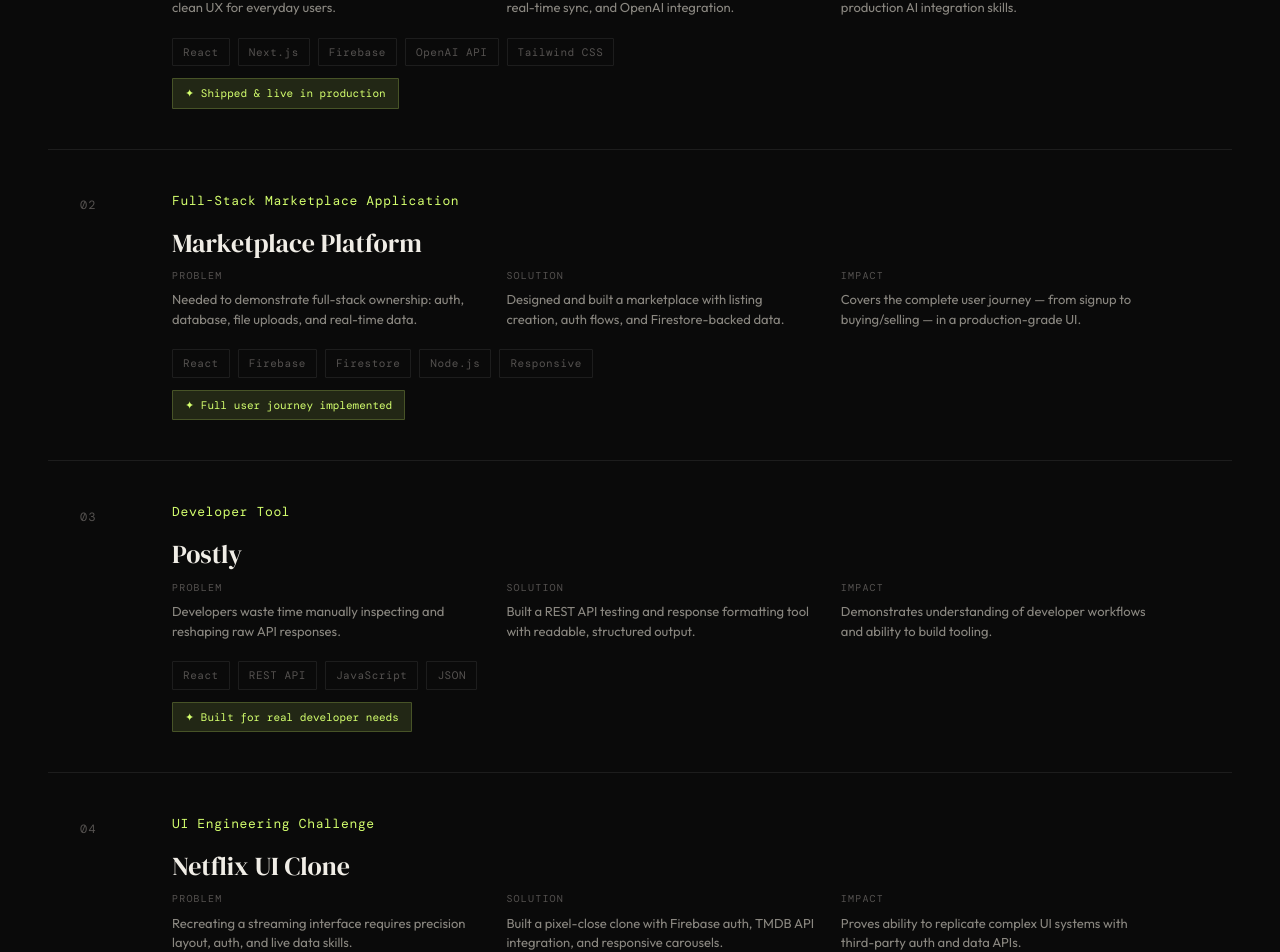
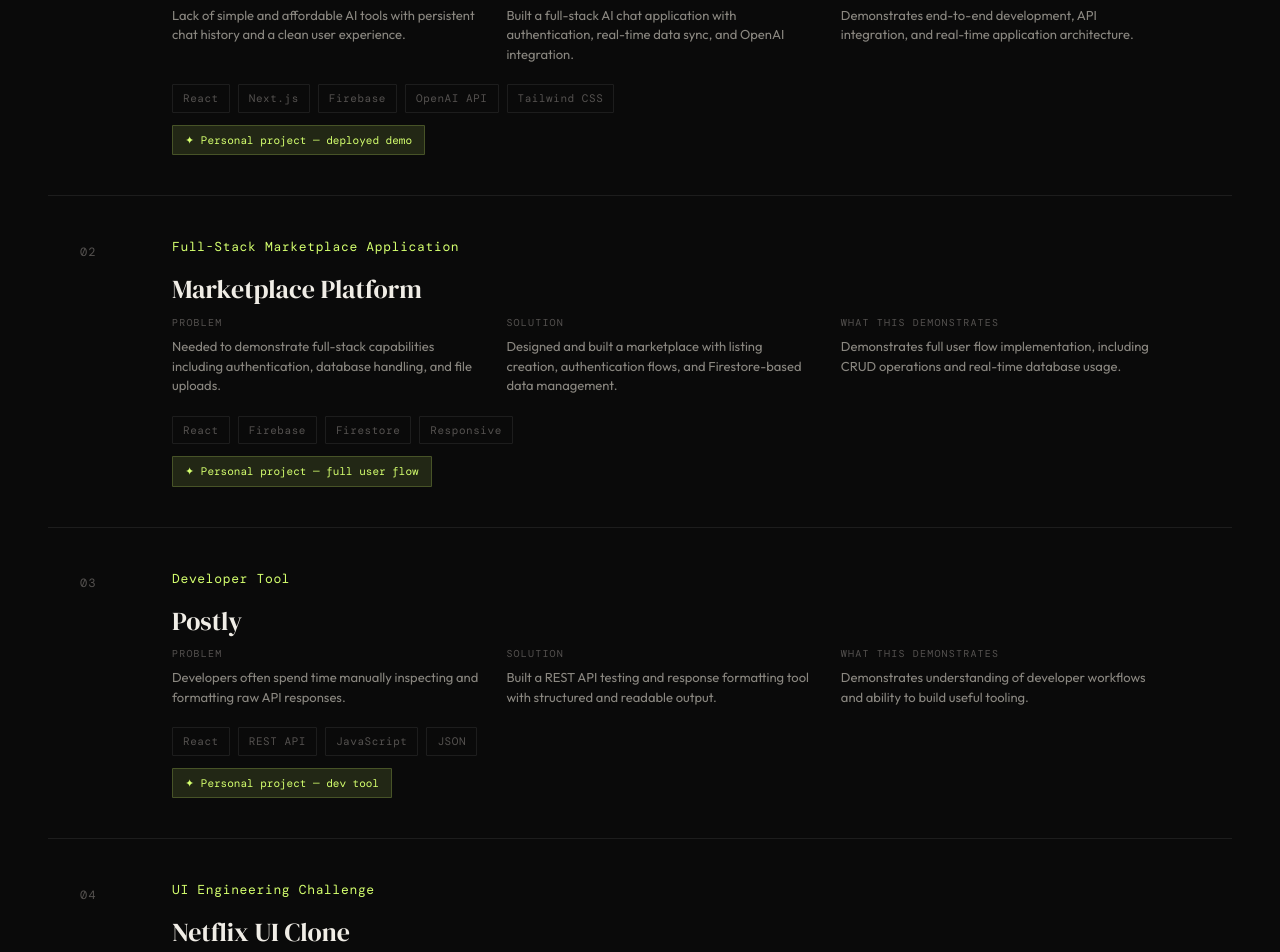
Before and after one commit to aaswne/updated-portfolio-2026-apri, a Next.js app: page / in a window 1280 px wide. Shown: the part 1299-2251 px from the top of the page. Built offline with nearby package versions, Linux system fonts and the light colour scheme.

Commit message:
updated project section

```diff
--- a/app/components/Projects/projects.jsx
+++ b/app/components/Projects/projects.jsx
@@ -6,44 +6,44 @@
     title: "Samsara AI",
     tagline: "AI-Powered Productivity Platform",
     url: "https://samsara-ai-chatbot.vercel.app",
-    problem: "No affordable AI chat tool with persistent history and clean UX for everyday users.",
-    solution: "Built a full-stack AI chat platform with Firebase auth, real-time sync, and OpenAI integration.",
-    impact: "Live on Vercel, publicly accessible — demonstrates production AI integration skills.",
+    problem: "Lack of simple and affordable AI tools with persistent chat history and a clean user experience.",
+    solution: "Built a full-stack AI chat application with authentication, real-time data sync, and OpenAI integration.",
+    impact: "Demonstrates end-to-end development, API integration, and real-time application architecture.",
     tags: ["React", "Next.js", "Firebase", "OpenAI API", "Tailwind CSS"],
-    badge: "✦ Shipped & live in production",
+    badge: "✦ Personal project — deployed demo",
   },
   {
     num: "02",
     title: "Marketplace Platform",
     tagline: "Full-Stack Marketplace Application",
     url: "https://olx-clone-react-firebase-eight.vercel.app",
-    problem: "Needed to demonstrate full-stack ownership: auth, database, file uploads, and real-time data.",
-    solution: "Designed and built a marketplace with listing creation, auth flows, and Firestore-backed data.",
-    impact: "Covers the complete user journey — from signup to buying/selling — in a production-grade UI.",
-    tags: ["React", "Firebase", "Firestore", "Node.js", "Responsive"],
-    badge: "✦ Full user journey implemented",
+    problem: "Needed to demonstrate full-stack capabilities including authentication, database handling, and file uploads.",
+    solution: "Designed and built a marketplace with listing creation, authentication flows, and Firestore-based data management.",
+    impact: "Demonstrates full user flow implementation, including CRUD operations and real-time database usage.",
+    tags: ["React", "Firebase", "Firestore", , "Responsive"],
+    badge: "✦ Personal project — full user flow",
   },
   {
     num: "03",
     title: "Postly",
     tagline: "Developer Tool",
     url: "https://postly-web-coral.vercel.app",
-    problem: "Developers waste time manually inspecting and reshaping raw API responses.",
-    solution: "Built a REST API testing and response formatting tool with readable, structured output.",
-    impact: "Demonstrates understanding of developer workflows and ability to build tooling.",
+    problem: "Developers often spend time manually inspecting and formatting raw API responses.",
+    solution: "Built a REST API testing and response formatting tool with structured and readable output.",
+    impact: "Demonstrates understanding of developer workflows and ability to build useful tooling.",
     tags: ["React", "REST API", "JavaScript", "JSON"],
-    badge: "✦ Built for real developer needs",
+    badge: "✦ Personal project — dev tool",
   },
   {
     num: "04",
     title: "Netflix UI Clone",
     tagline: "UI Engineering Challenge",
     url: "https://aaswne.github.io/Netflix-Clone/",
-    problem: "Recreating a streaming interface requires precision layout, auth, and live data skills.",
-    solution: "Built a pixel-close clone with Firebase auth, TMDB API integration, and responsive carousels.",
-    impact: "Proves ability to replicate complex UI systems with third-party auth and data APIs.",
+    problem: "Recreating a modern streaming UI requires precise layout, authentication, and API integration.",
+    solution: "Built a pixel-close UI clone with Firebase authentication, TMDB API integration, and responsive components.",
+    impact: "Demonstrates ability to replicate complex UI systems and integrate third-party services.",
     tags: ["React", "Firebase Auth", "TMDB API", "CSS"],
-    badge: "✦ Auth + live API data",
+    badge: "✦ Personal project — UI replication",
   },
 ];
 
@@ -51,7 +51,14 @@
   return (
     <section id="projects">
       <div className="section-label">02 — Selected Work</div>
-      <h2 className="section-title">Projects built<br />for real users.</h2>
+
+      <p className="section-subtext">
+        Personal projects built to solve real-world problems and demonstrate production-level development skills.
+      </p>
+
+      <h2 className="section-title">
+        Projects built<br />for real-world scenarios.
+      </h2>
 
       <div className="projects-list">
         {projects.map((project) => (
@@ -80,7 +87,7 @@
                 </div>
 
                 <div className="psi-block">
-                  <div className="psi-label">Impact</div>
+                  <div className="psi-label">What This Demonstrates</div>
                   <div className="psi-text">{project.impact}</div>
                 </div>
               </div>
```
